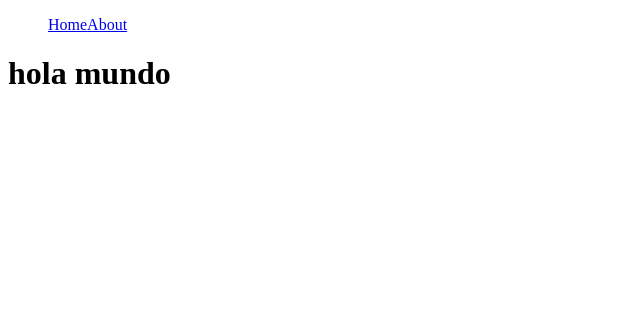
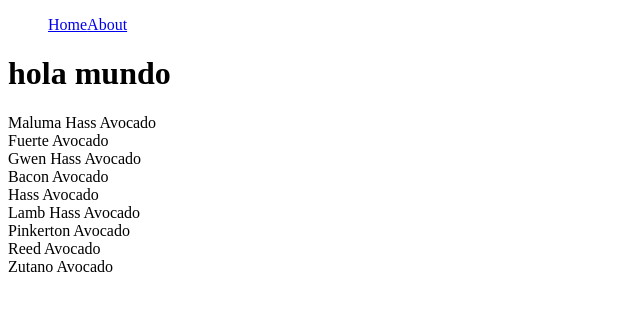
Before and after one commit to jesusRL96/next_basic_platzi, a Next.js app: page / in a window 1280 px wide. Shown: the top 310 px of the page, without its empty margins (0-640 px from the left). Built offline with nearby package versions, Linux system fonts and the light colour scheme.

Commit message:
Consumir API all

```diff
--- a/package.json
+++ b/package.json
@@ -6,6 +6,7 @@
   "scripts": {
     "test": "echo \"Error: no test specified\" && exit 1",
     "dev": "next",
+    "dev:inspect": "npm --node-options=--inspect=0.0.0.0:3001 run dev",
     "build": "next build",
     "start": "next start"
   },
--- /dev/null
+++ b/pages/api/avo/[id].ts
@@ -0,0 +1,11 @@
+import {NextApiRequest, NextApiResponse} from 'next';
+import DB from '@database';
+
+const allAvos = async(request: NextApiRequest, response: NextApiResponse) => {
+    const db = new DB();
+    const { id } = request.query;
+    const item = await db.getById(id as string);
+    response.status(200).json(item);
+};
+
+export default allAvos;
--- a/pages/index.js
+++ b/pages/index.js
@@ -1,11 +1,26 @@
-import React from 'react'
+import React, { useEffect } from 'react'
 import Navbar from '../components/Navbar/Navbar'
 
+
+
 const Home = () => {
+    const [productList, setProductList] = React.useState([]);
+
+    useEffect(()=>{
+        fetch('api/avo').then(response => response.json()).then(({ data, length }) => {
+            setProductList(data);
+        });
+    },[])
+
     return (
         <div>
             <Navbar/>
             <h1>hola mundo</h1>
+            {productList.map((product) => {
+                return (
+                    <div key={product.id}>{product.name}</div>
+                )
+            })}
         </div>
     )
 }
```
